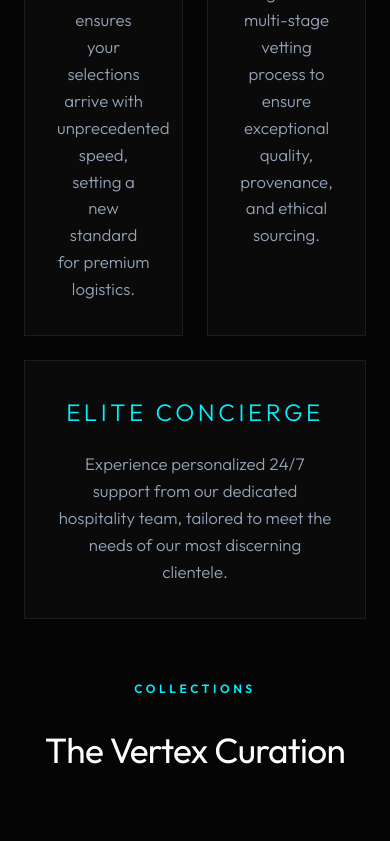
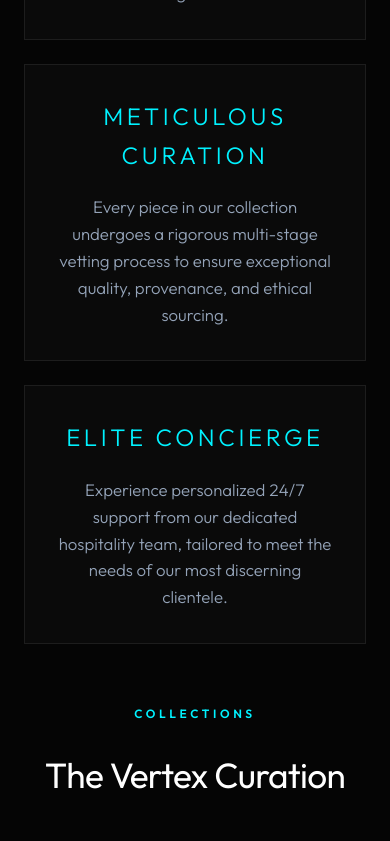
Before and after one commit to AffanAhmed7/Vertex-frontend, a React (Vite) app: page / in a window 390 px wide. Shown: the part 1437-2278 px from the top of the page. Built offline with nearby package versions, Linux system fonts and the light colour scheme; no server answers; grey boxes are pictures that could not be loaded; a web font is replaced by a local one.

Commit message:
Fix value grid column layout for mobile screens

```diff
--- a/src/styles/landing-page.css
+++ b/src/styles/landing-page.css
@@ -452,6 +452,14 @@ h3 {
     .premium-cta {
         padding: 6rem 1.25rem;
     }
+
+    .value-grid {
+        grid-template-columns: 1fr;
+    }
+
+    .value-grid > *:last-child {
+        grid-column: span 1;
+    }
 }
 
 @media (max-width: 640px) {
```
